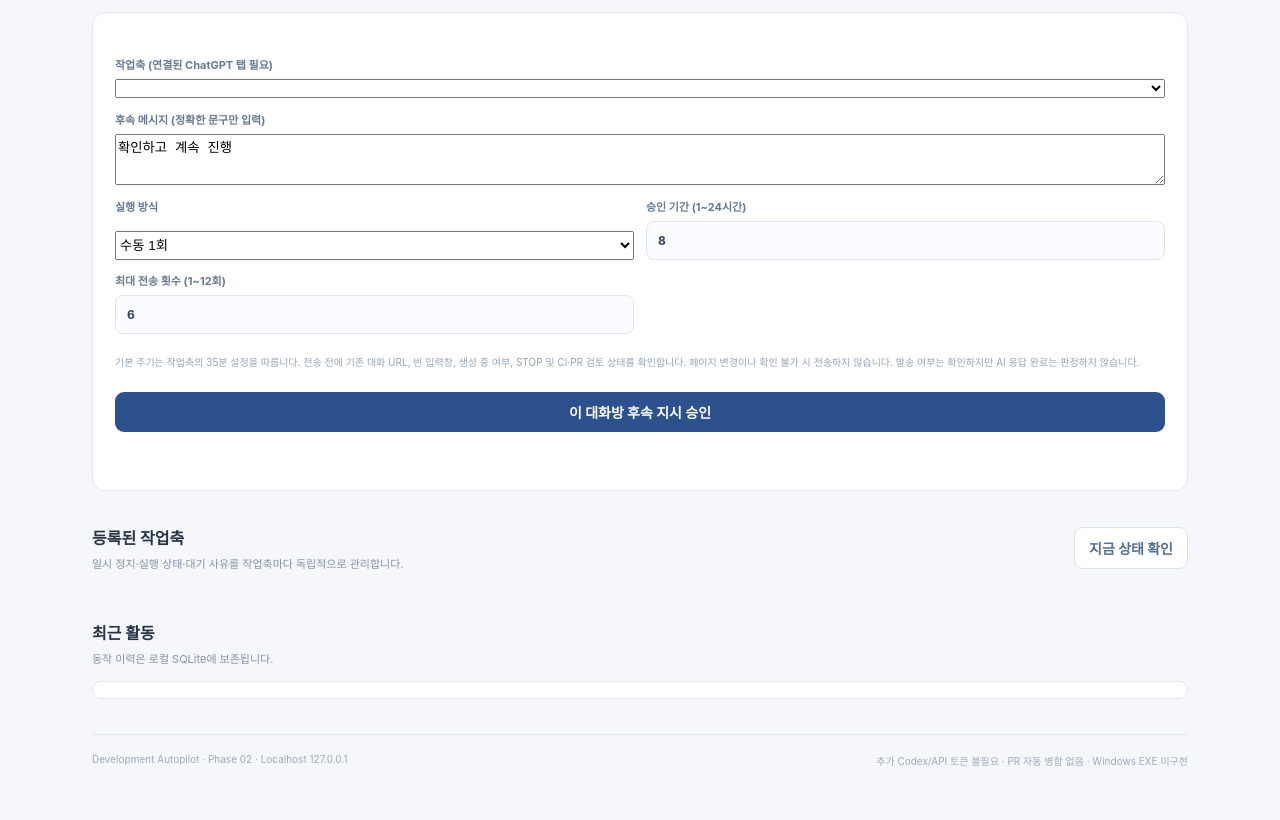
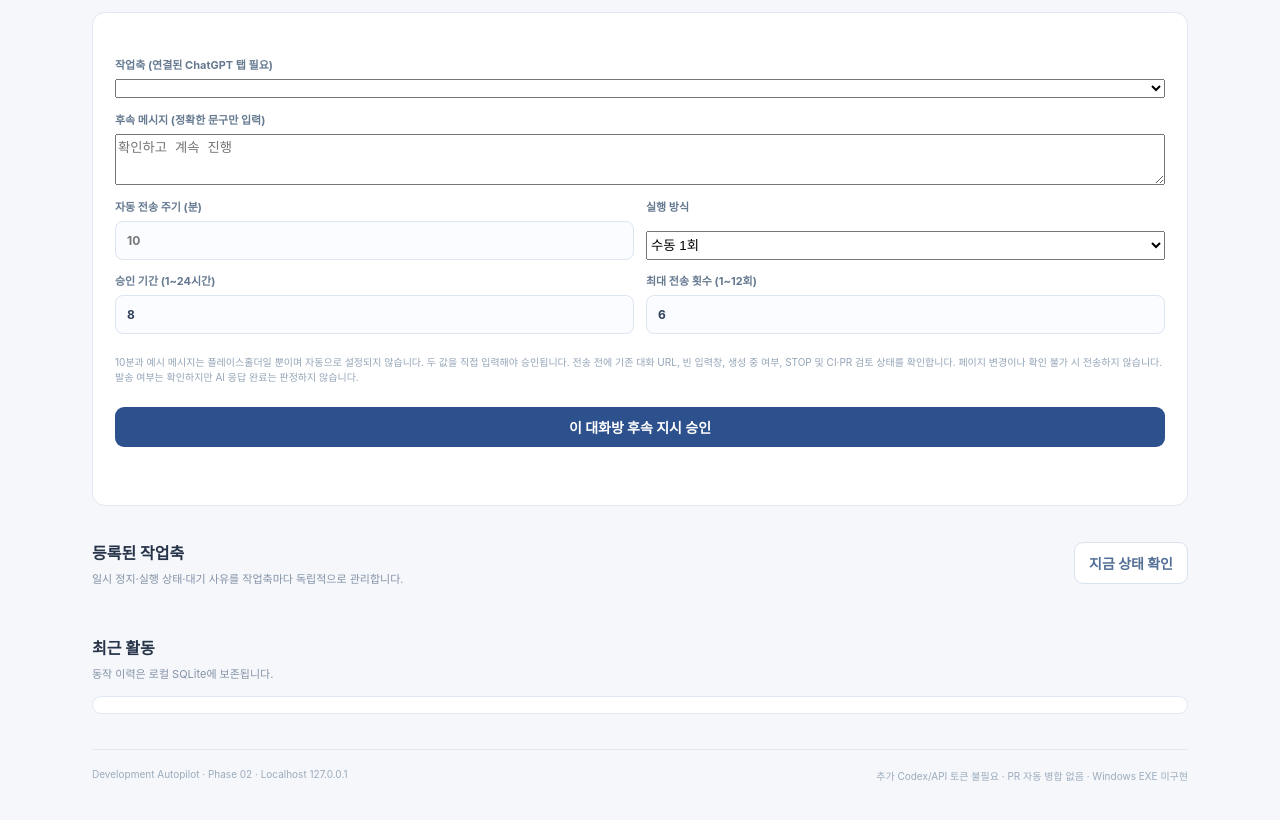
Before and after one commit to gycha0109-beep/Development-Autopilot, a browser extension: page local/public/index.html in a window 1280 px wide. Shown: the part 2980-3800 px from the top of the page. Drawn offline with Linux system fonts and the light colour scheme; no server answers.

Commit message:
feat(ui): empty user-defined interval and message fields with 10-minute and continuation-text placeholders

```diff
--- a/local/public/index.html
+++ b/local/public/index.html
@@ -164,9 +164,12 @@
           <select id="chat-continuation-workstream" required></select>
         </label>
         <label>후속 메시지 (정확한 문구만 입력)
-          <textarea id="chat-continuation-message" maxlength="800" rows="3">확인하고 계속 진행</textarea>
+          <textarea id="chat-continuation-message" maxlength="800" rows="3" placeholder="확인하고 계속 진행" required></textarea>
         </label>
         <div class="inline-form">
+          <label>자동 전송 주기 (분)
+            <input id="chat-continuation-interval" type="number" min="1" max="1440" step="1" placeholder="10" required>
+          </label>
           <label>실행 방식
             <select id="chat-continuation-mode">
               <option value="manual">수동 1회</option>
@@ -180,7 +183,7 @@
             <input id="chat-continuation-max" type="number" min="1" max="12" value="6">
           </label>
         </div>
-        <p class="bridge-small">기본 주기는 작업축의 35분 설정을 따릅니다. 전송 전에 기존 대화 URL, 빈 입력창, 생성 중 여부, STOP 및 CI·PR 검토 상태를 확인합니다. 페이지 변경이나 확인 불가 시 전송하지 않습니다. 발송 여부는 확인하지만 AI 응답 완료는 판정하지 않습니다.</p>
+        <p class="bridge-small">10분과 예시 메시지는 플레이스홀더일 뿐이며 자동으로 설정되지 않습니다. 두 값을 직접 입력해야 승인됩니다. 전송 전에 기존 대화 URL, 빈 입력창, 생성 중 여부, STOP 및 CI·PR 검토 상태를 확인합니다. 페이지 변경이나 확인 불가 시 전송하지 않습니다. 발송 여부는 확인하지만 AI 응답 완료는 판정하지 않습니다.</p>
         <button class="primary" type="submit">이 대화방 후속 지시 승인</button>
       </form>
       <div id="chat-continuation-status" class="activity" style="margin-top:22px"></div>
```
